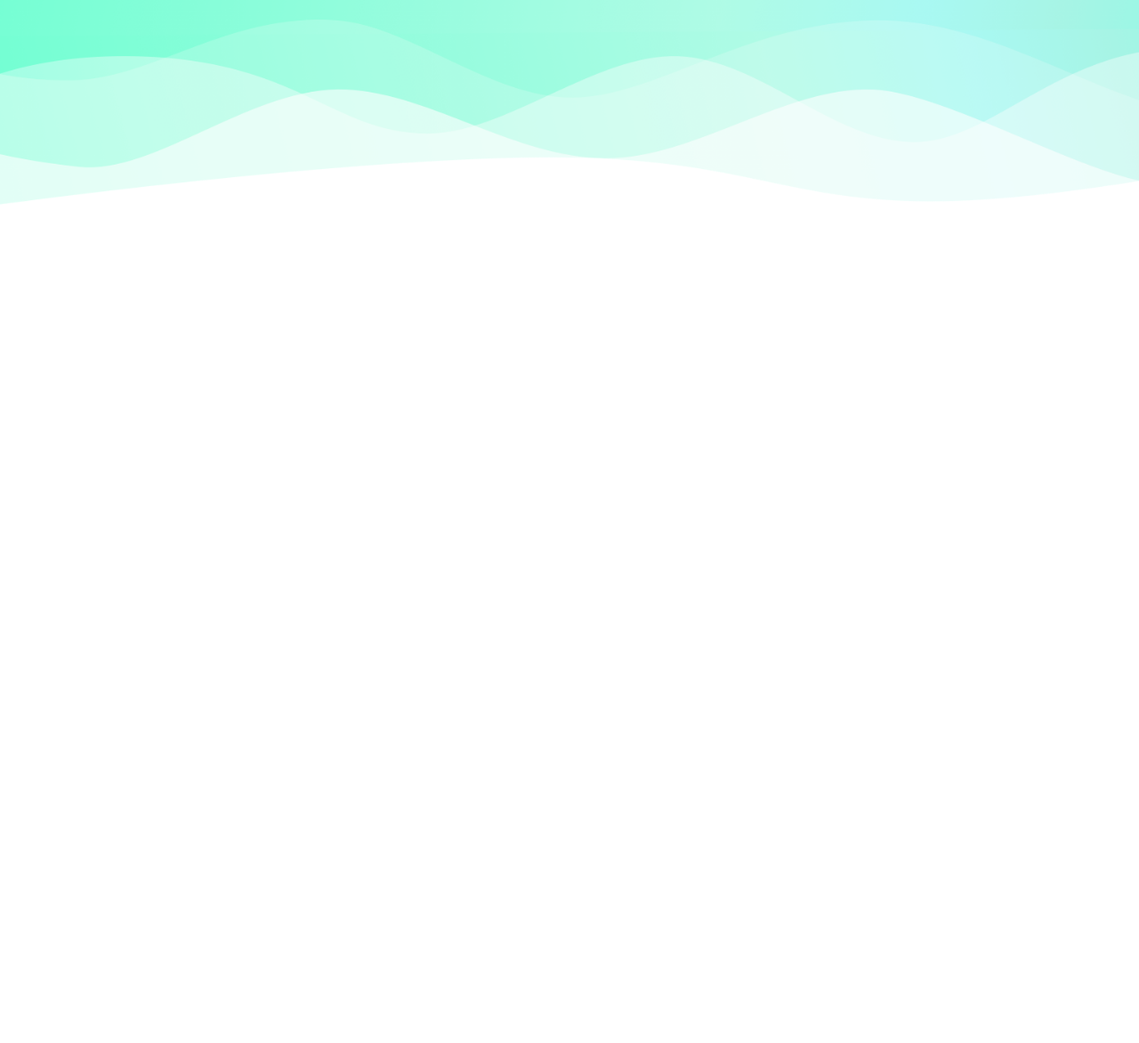
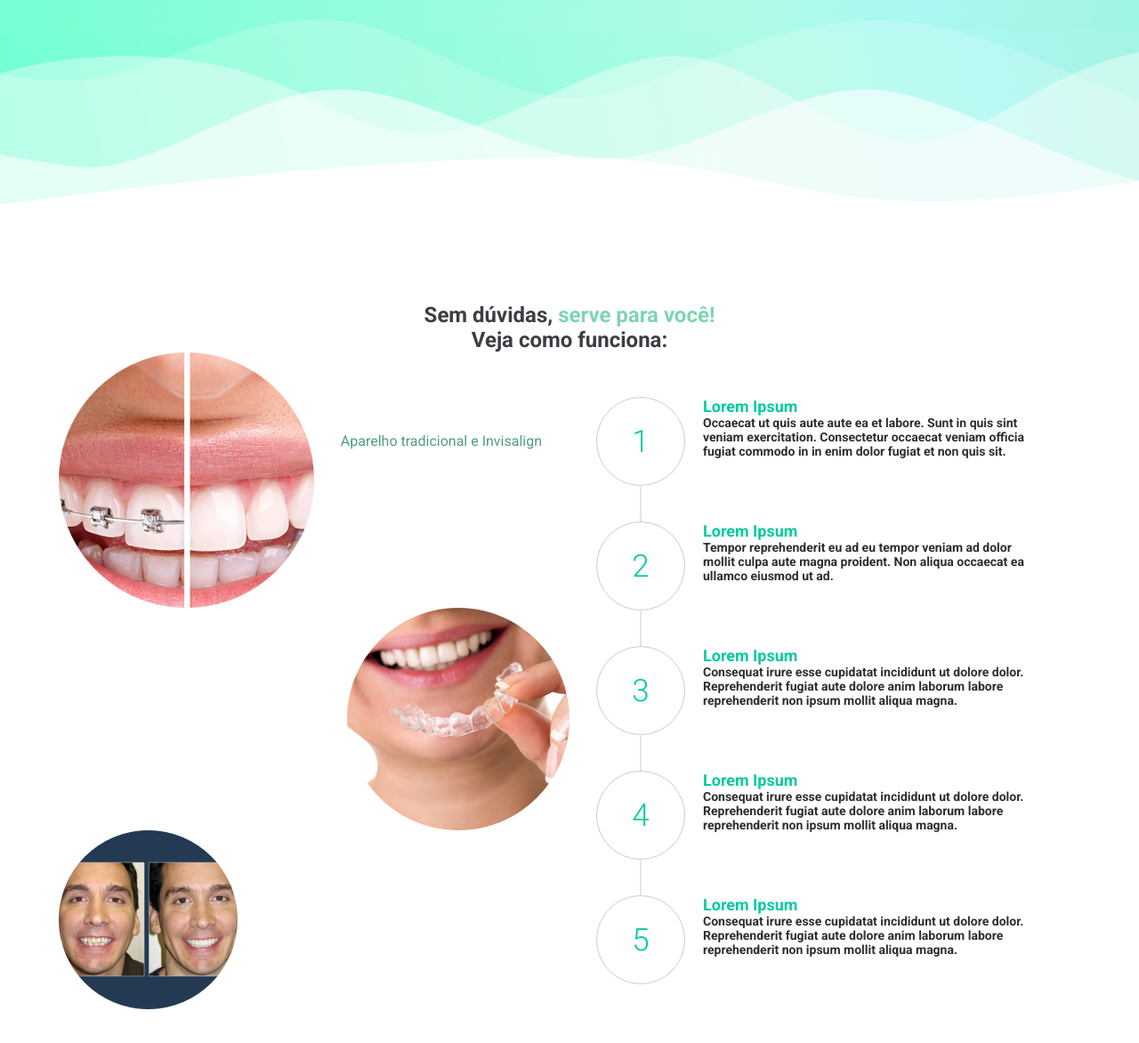
Before and after one commit to Kausinho/projeto_09, a plain HTML site: page index.html in a window 1280 px wide. Shown: the part 1909-3081 px from the top of the page at 89% size. Before the commit the page ends 2209 px from the top, so only its background shows below. Drawn offline with nearby package versions, Linux system fonts and the light colour scheme.

Commit message:
sessão etapas
Criação da sessão etapas do site.

```diff
--- a/index.html
+++ b/index.html
@@ -117,6 +117,95 @@
         </div><!--container-->
     </section><!--depoimento-->
 
+    <section class="etapas">
+        <div class="container">
+            <h2>Sem dúvidas, <b>serve para você!</b><br />
+            Veja como funciona:</h2>
+            <div class="etapas__single">
+                <div class="etapas__group">
+                    <img src="images/etapas/round_etapas_01.jpg" />
+                    <p>Aparelho tradicional e Invisalign</p>
+                    <div class="clear"></div><!--clear-->
+                </div><!--etapas__group-->
+
+                <div class="etapas__group">
+                    <img style="float: right;" src="images/etapas/round_etapas_03.jpg" />
+                    <div class="clear"></div><!--clear-->
+                </div><!--etapas__group-->
+
+                <div class="etapas__group">
+                    <img style="float: left;" src="images/etapas/round_etapas_02.jpg" />
+                    <div class="clear"></div><!--clear-->
+                </div><!--etapas__group-->
+            </div><!--etapas__single-->
+
+            <div style="margin-top: 50px;padding: 0 30px;" class="etapas__single">
+
+                <div class="etapas__group2">
+                    <div class="circle">
+                        <div class="line"></div><!--line-->
+                        <span>1</span>
+                    </div><!--circle-->
+                    <div class="etapas__descricao">
+                        <h3>Lorem Ipsum</h3>
+                        <p>Occaecat ut quis aute aute ea et labore. Sunt in quis sint veniam exercitation. Consectetur occaecat veniam officia fugiat commodo in in enim dolor fugiat et non quis sit.</p>
+                    </div><!--etapas__descricao-->
+                    <div class="clear"></div><!--clear-->
+                </div><!--etapas__group2-->
+
+                <div class="etapas__group2">
+                    <div class="circle">
+                        <div class="line"></div><!--line-->
+                        <span>2</span>
+                    </div><!--circle-->
+                    <div class="etapas__descricao">
+                        <h3>Lorem Ipsum</h3>
+                        <p>Tempor reprehenderit eu ad eu tempor veniam ad dolor mollit culpa aute magna proident. Non aliqua occaecat ea ullamco eiusmod ut ad.</p>
+                    </div><!--etapas__descricao-->
+                    <div class="clear"></div><!--clear-->
+                </div><!--etapas__group2-->
+
+                <div class="etapas__group2">
+                    <div class="circle">
+                        <div class="line"></div><!--line-->
+                        <span>3</span>
+                    </div><!--circle-->
+                    <div class="etapas__descricao">
+                        <h3>Lorem Ipsum</h3>
+                        <p>Consequat irure esse cupidatat incididunt ut dolore dolor. Reprehenderit fugiat aute dolore anim laborum labore reprehenderit non ipsum mollit aliqua magna.</p>
+                    </div><!--etapas__descricao-->
+                    <div class="clear"></div><!--clear-->
+                </div><!--etapas__group2-->
+
+                <div class="etapas__group2">
+                    <div class="circle">
+                        <div class="line"></div><!--line-->
+                        <span>4</span>
+                    </div><!--circle-->
+                    <div class="etapas__descricao">
+                        <h3>Lorem Ipsum</h3>
+                        <p>Consequat irure esse cupidatat incididunt ut dolore dolor. Reprehenderit fugiat aute dolore anim laborum labore reprehenderit non ipsum mollit aliqua magna.</p>
+                    </div><!--etapas__descricao-->
+                    <div class="clear"></div><!--clear-->
+                </div><!--etapas__group2-->
+
+                <div class="etapas__group2">
+                    <div class="circle">
+                        <span>5</span>
+                    </div><!--circle-->
+                    <div class="etapas__descricao">
+                        <h3>Lorem Ipsum</h3>
+                        <p>Consequat irure esse cupidatat incididunt ut dolore dolor. Reprehenderit fugiat aute dolore anim laborum labore reprehenderit non ipsum mollit aliqua magna.</p>
+                    </div><!--etapas__descricao-->
+                    <div class="clear"></div><!--clear-->
+                </div><!--etapas__group2-->
+
+            </div><!--etapas__single-->
+
+            <div class="clear"></div><!--clear-->
+        </div><!--container-->
+    </section><!--etapas-->
+
     <script src="https://code.jquery.com/jquery-3.6.0.min.js"></script>
     <script src="js/file.js"></script>
 </body>
```
